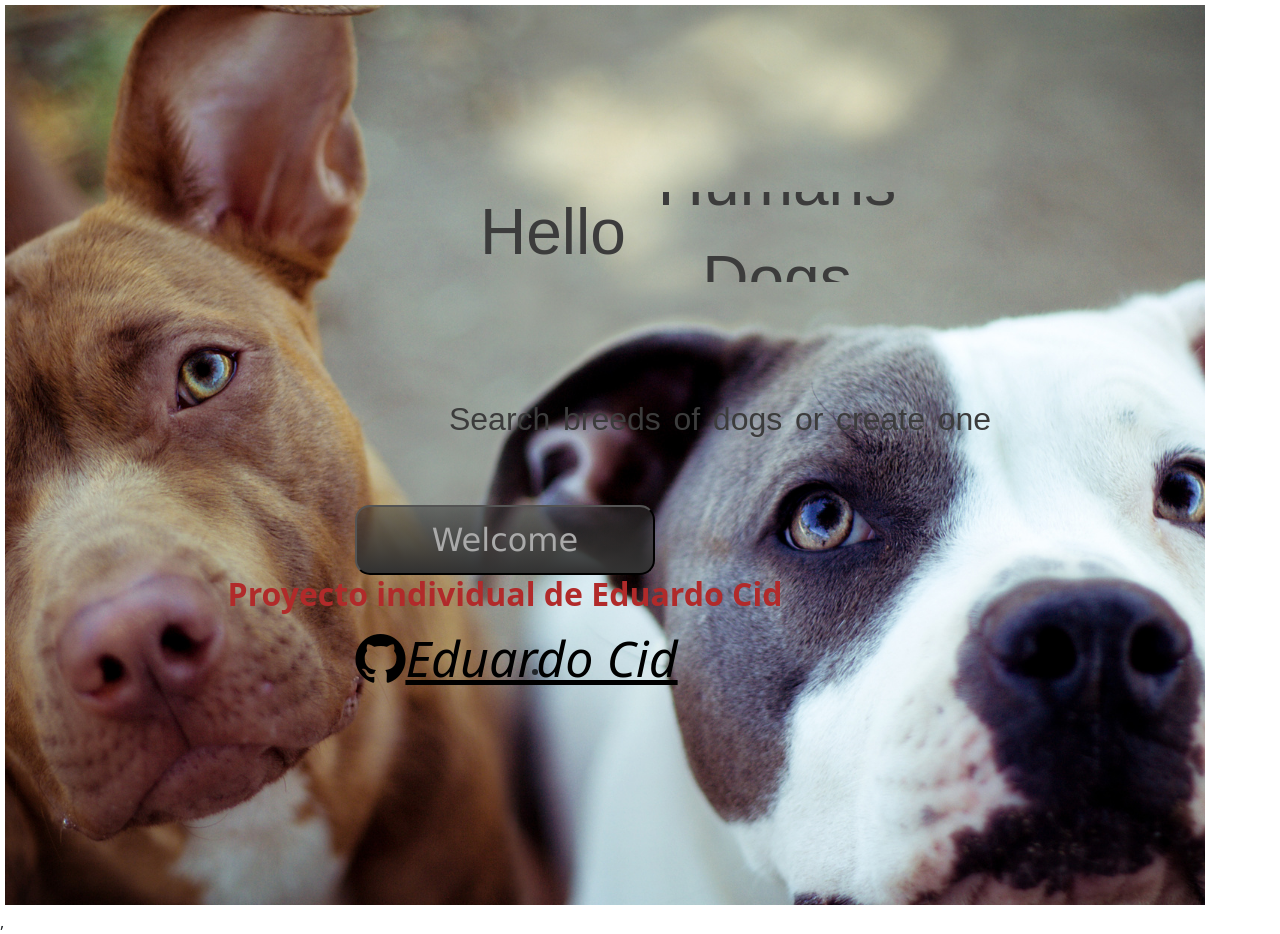
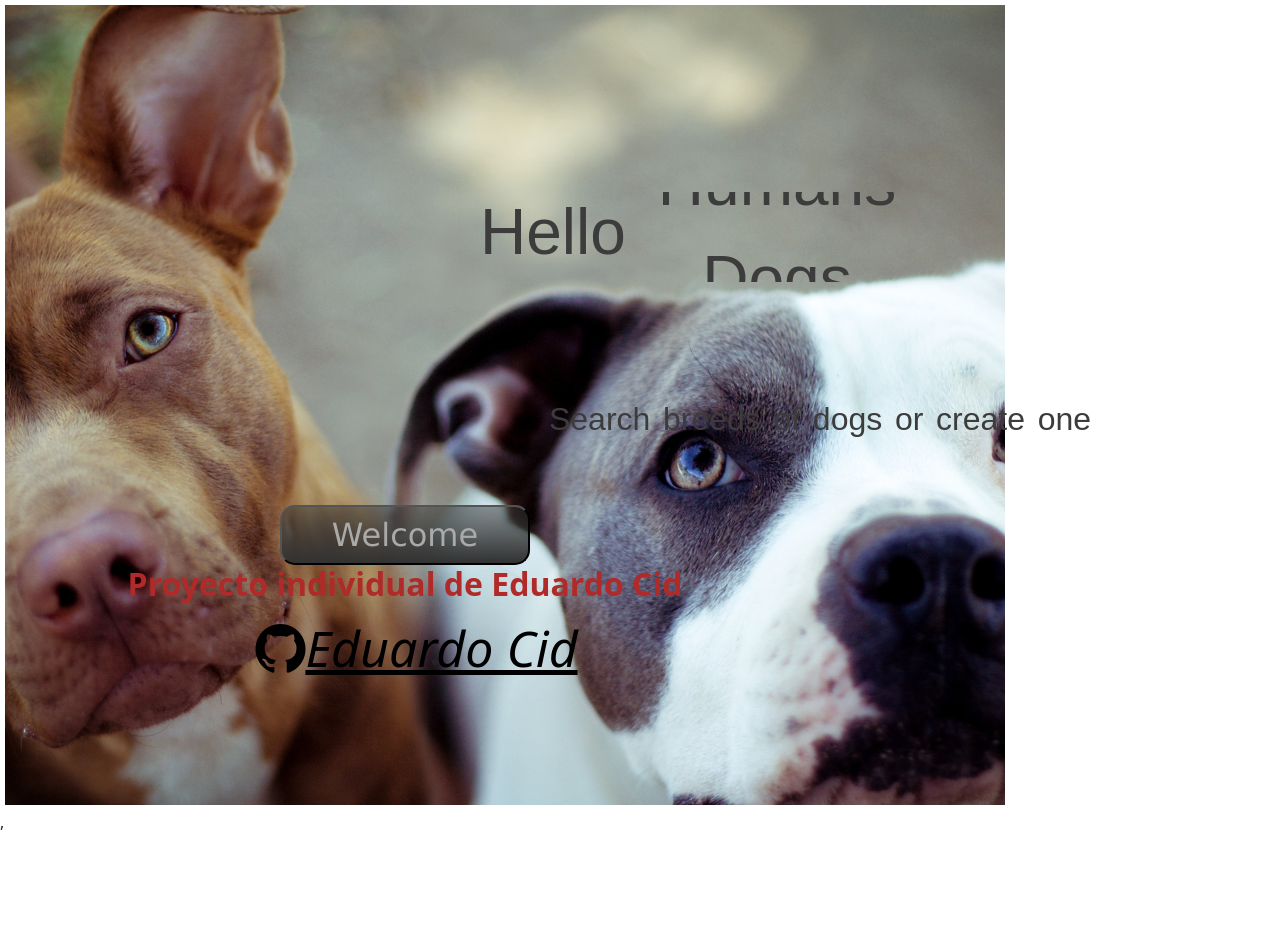
Before and after one commit to Eduardocid200/PI-Dogs-main, a React (Create React App) app in the folder client/: page / in a window 1280 px wide. After the commit the page ends 834 px from the top, so only its background shows below. Built offline with nearby package versions, Linux system fonts and the light colour scheme.

Commit message:
updating

```diff
--- a/client/src/components/landingPage.css
+++ b/client/src/components/landingPage.css
@@ -1,7 +1,7 @@
 .landing_page {
 background-image: url('../images/303944.jpg');
-width: 1200px;
-height: 900px;
+width: 1000px;
+height: 800px;
 background-repeat: no-repeat;
 background-position: center;
 background-attachment: fixed;
@@ -81,7 +81,7 @@ margin: 0;
 .subtitle_landing {
 position: absolute;
 top: 400px;
-left: 400px;
+left: 500px;
 width: 40rem;
 word-spacing: 0.1cm;
 font-family: Arial, Helvetica, sans-serif;
```
